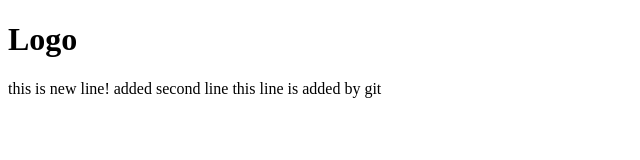
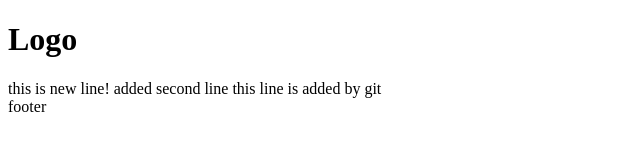
Before and after one commit to JohnMakleyn91/frontend_test, a plain HTML site: page index.html in a window 1280 px wide. Shown: the full height of the page, 0-640 px from the left. Drawn offline with Linux system fonts and the light colour scheme.

Commit message:
added footer1

```diff
--- a/index.html
+++ b/index.html
@@ -16,6 +16,9 @@
 	added second line
 
 	this line is added by git
+	<div class="footer footer1">
+		footer
+	</div>
 
 
 </body>
```
